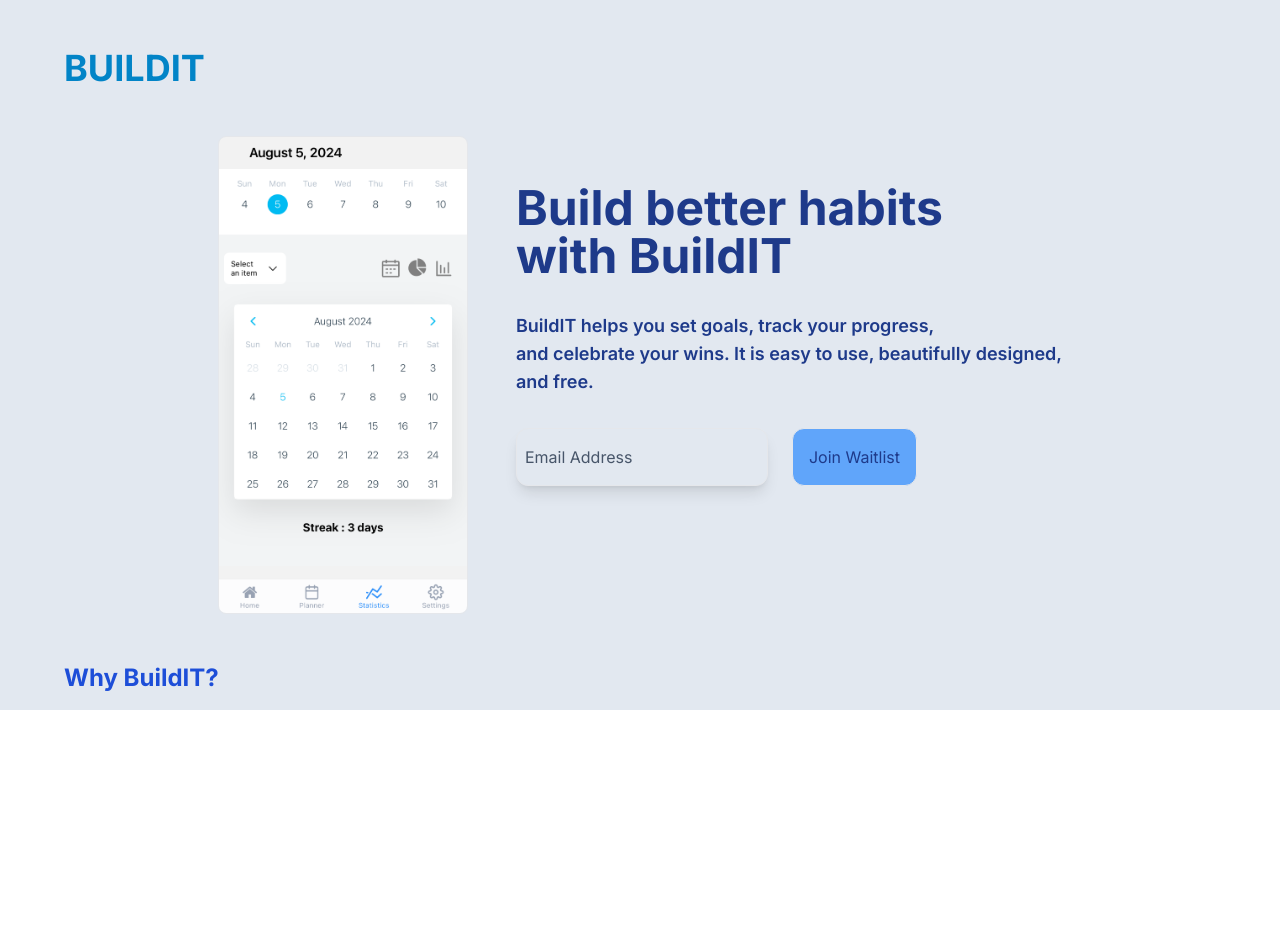
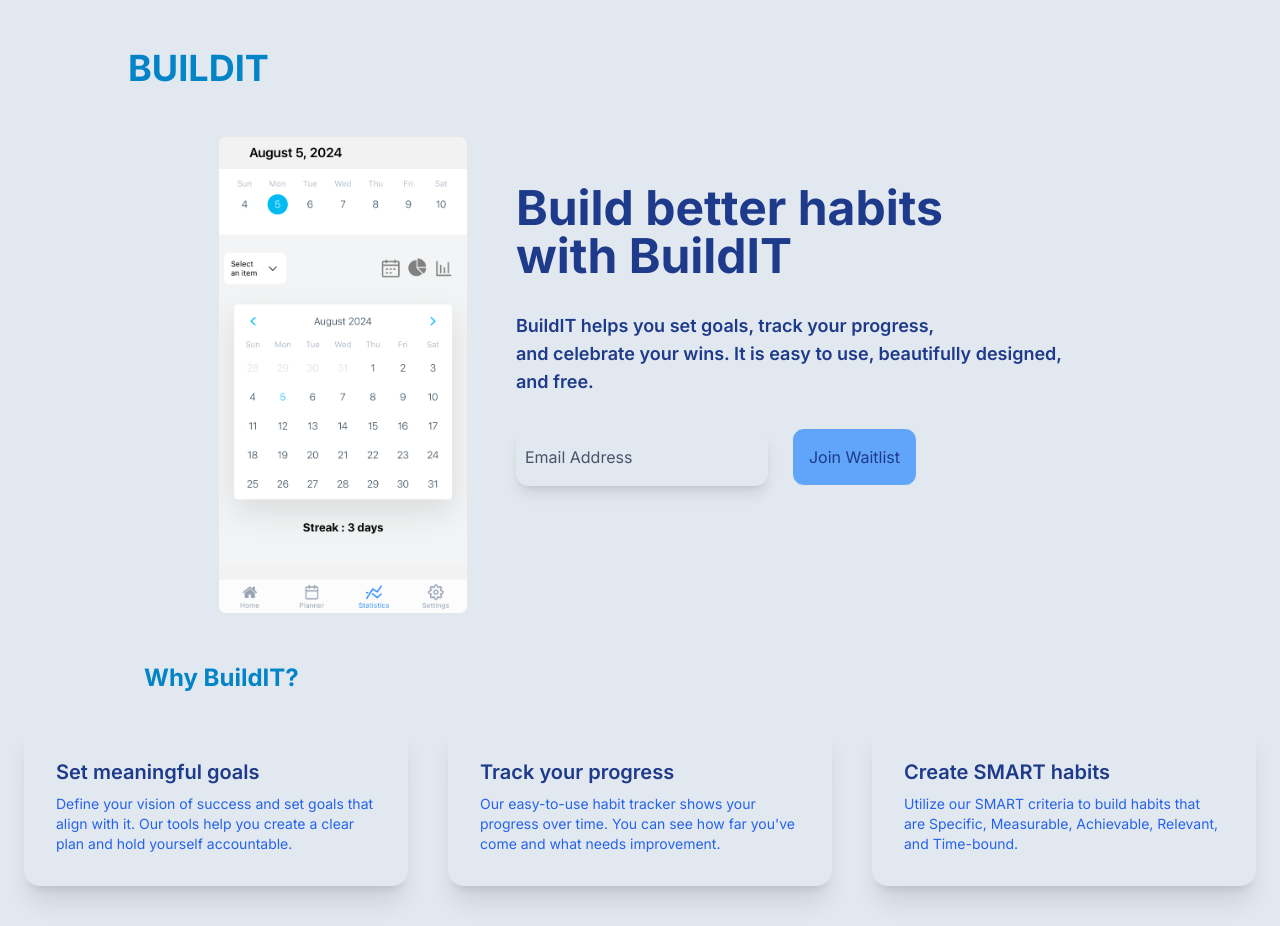
Before and after one commit to teambuildit/LandingPage, a Next.js app: page / in a window 1280 px wide. Before the commit the page ends 800 px from the top, so only its background shows below. Built offline with nearby package versions, Linux system fonts and the light colour scheme.

Commit message:
add cards

```diff
--- a/src/app/components/card.jsx
+++ b/src/app/components/card.jsx
@@ -4,8 +4,8 @@ const Card = ({ title, body }) => {
   return (
     <div className="card bg-slate-200 w-96 shadow-xl">
       <div className="card-body">
-        <h2 className="card-title">{title}</h2>
-        <p>{body}</p>
+        <h2 className="card-title text-blue-900">{title}</h2>
+        <p className="text-blue-600 text-sm">{body}</p>
       </div>
     </div>
   );
--- a/src/app/page.js
+++ b/src/app/page.js
@@ -1,11 +1,11 @@
 import React from "react";
 import Image from "next/image";
 import heroimg from "../../public/img.PNG";
-
+import Card from "./components/card";
 const Home = () => {
   return (
     <div className="flex flex-col bg-slate-200">
-      <div className="text-4xl font-bold text-sky-600 mx-16 my-12">BUILDIT</div>
+      <div className="text-4xl font-bold text-sky-600 mx-32 my-12">BUILDIT</div>
       {/* hero div */}
       <div className="hero flex justify-center items-start gap-12">
         <Image
@@ -31,24 +31,32 @@ const Home = () => {
           <div className="flex items-center justify-start gap-6">
             <input
               placeholder="Email Address"
-              className="border rounded-xl shadow-lg py-4 px-2 bg-slate-200 placeholder-slate-600 focus:border-slate-600"
+              className="border rounded-xl shadow-lg py-4 px-2 bg-slate-200 placeholder-slate-600 "
             />
-            <button className="bg-blue-400 border rounded-xl py-4 px-4 ">
+            <button className="bg-blue-400 border rounded-xl py-4 px-4  hover:bg-blue-500 active:bg-blue-600 ">
               Join Waitlist
             </button>
           </div>
         </div>
       </div>
       {/* features div */}
-      <div className="flex flex-col justify-center items-start mt-8">
-        <h1 className="text-2xl text-blue-700 mx-16 font-bold my-4">
+      <div className="flex flex-col justify-center mt-8">
+        <h1 className="text-2xl text-sky-600 mx-16 font-bold my-4 ml-36 ">
           Why BuildIT?
         </h1>
-        <div className="features">
-          <div></div>
-          <div></div>
-          <div></div>
-          <div></div>
+        <div className="features flex items-center justify-center gap-10 mt-4 mb-10">
+          <Card
+            title="Set meaningful goals"
+            body="Define your vision of success and set goals that align with it. Our tools help you create a clear plan and hold yourself accountable. "
+          />
+          <Card
+            title="Track your progress"
+            body="  Our easy-to-use habit tracker shows your progress over time. You can see how far you've come and what needs improvement."
+          />
+          <Card
+            title="Create SMART habits"
+            body="Utilize our SMART criteria to build habits that are Specific, Measurable, Achievable, Relevant, and Time-bound."
+          />
         </div>
       </div>
     </div>
```
